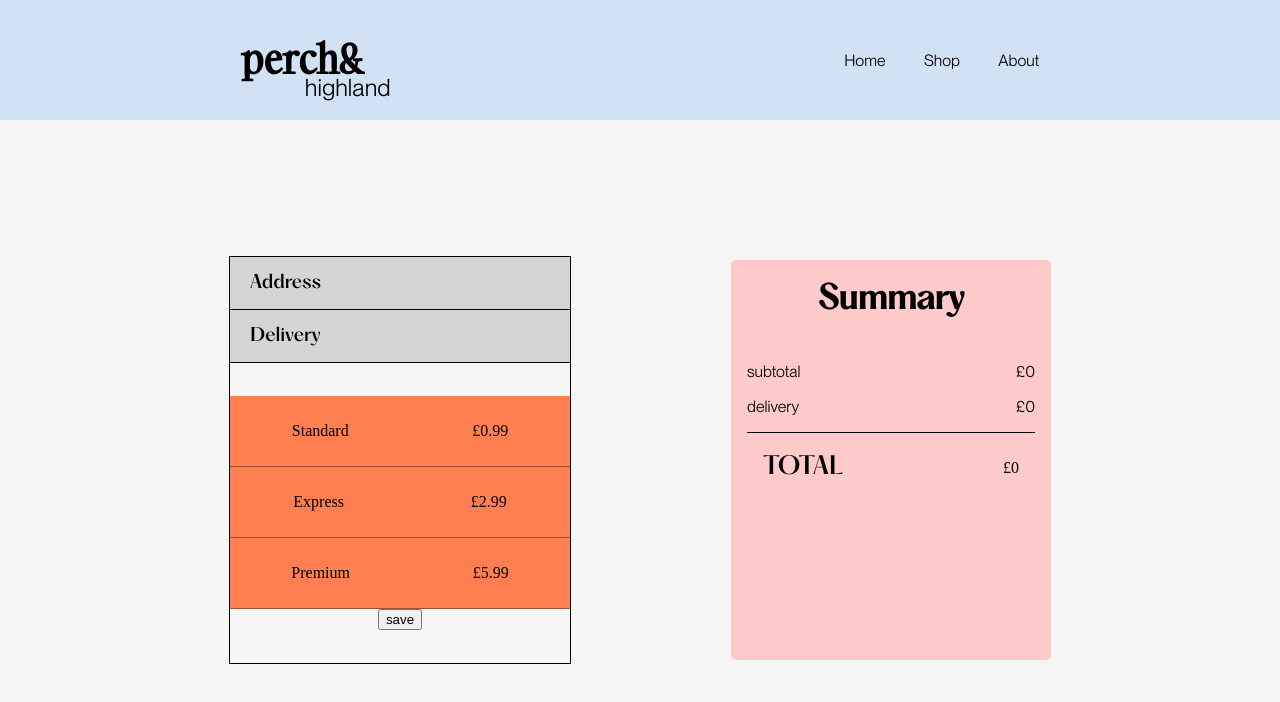
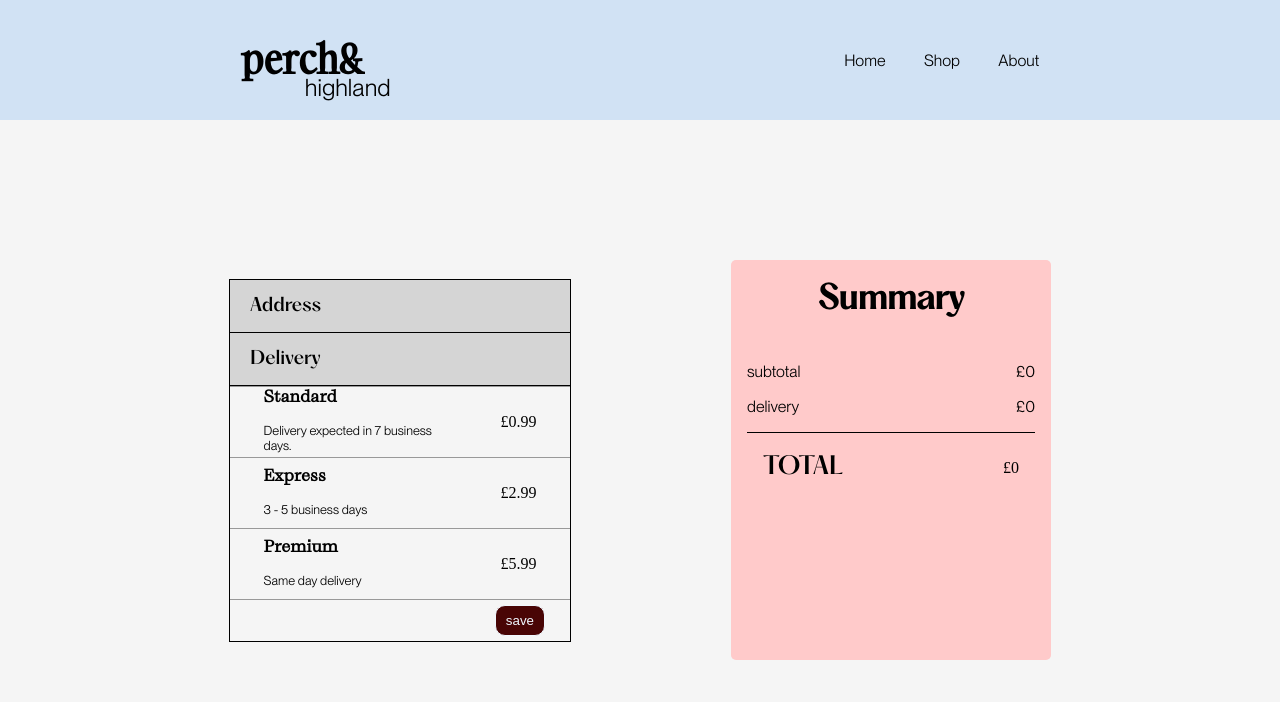
Before and after one commit to brian-david4/furniture-shop, a React (Vite) app in the folder furniture/: page /checkout/shipping-address in a window 1280 px wide. Both pictures are taken after a click on the button "Delivery". Shown: the top 702 px of the page. Built offline with nearby package versions, Linux system fonts and the light colour scheme; the HTML template or start-up script is replaced by a standard one; a web font is replaced by a local one.

Commit message:
DeliveryPrice details, styling

```diff
--- a/furniture/src/Components/DeliveryPrice/DeliveryPrice.tsx
+++ b/furniture/src/Components/DeliveryPrice/DeliveryPrice.tsx
@@ -6,9 +6,13 @@ const DeliveryPrice = () => {
   const cart = useContext(CartContext);
   const [activeDelivery, setActiveDelivery] = useState(0);
   const prices = [
-    { type: "Standard", detail: "", price: 99 },
-    { type: "Express", detail: "", price: 299 },
-    { type: "Premium", detail: "", price: 599 },
+    {
+      type: "Standard",
+      detail: "Delivery expected in 7 business days.",
+      price: 99,
+    },
+    { type: "Express", detail: "3 - 5 business days", price: 299 },
+    { type: "Premium", detail: "Same day delivery", price: 599 },
   ];
   return (
     <div className={styles.container}>
@@ -20,13 +24,17 @@ const DeliveryPrice = () => {
               className={styles.priceOptions}
               key={idx}
             >
-              <div className={styles.deliverytype}>{price.type}</div>
+              <div className={styles.typeDescription}>
+                <h4 className={styles.deliveryType}>{price.type}</h4>
+                <div className={styles.deliveryDescription}>{price.detail}</div>
+              </div>
               <div className={styles.deliveryPrice}>£{price.price / 100}</div>
             </div>
           </>
         ))}
       </div>
       <button
+        className={styles.saveButton}
         onClick={() => cart.setDeliveryPrice(prices[activeDelivery].price)}
       >
         save
--- a/furniture/src/Components/DeliveryPrice/delivPrice.module.css
+++ b/furniture/src/Components/DeliveryPrice/delivPrice.module.css
@@ -1,31 +1,60 @@
 .container {
   height: 20vh;
-  min-height: 300px;
+  min-height: 255px;
   /* max-width: 40vw;
   min-width: 340px; */
   width: 100%;
   display: flex;
   flex-direction: column;
-  justify-content: center;
-  align-items: center;
+  justify-content: start;
+  align-items: end;
 }
 .delivery {
   display: flex;
   flex-direction: column;
   align-items: center;
   justify-content: center;
-  /* gap: 5px; */
-  background-color: aqua;
   width: 100%;
 }
 .priceOptions {
   display: flex;
   height: 70px;
   width: 100%;
-  border-bottom: 1px solid rgba(0, 0, 0, 0.375);
+  border-top: 1px solid rgba(0, 0, 0, 0.375);
   user-select: none;
   cursor: pointer;
   justify-content: space-around;
   align-items: center;
-  background-color: coral;
+  overflow: hidden;
 }
+.typeDescription {
+  display: flex;
+  flex-direction: column;
+  align-items: start;
+  justify-content: center;
+  height: 100%;
+  width: 50%;
+}
+.deliveryType {
+  position: relative;
+  bottom: 10px;
+  font-family: "Grafier Regular";
+}
+.deliveryDescription {
+  position: relative;
+  bottom: 15px;
+  font-family: "Neue Montreal Book";
+  font-size: 0.8rem;
+}
+.priceOptions:last-child {
+  border-bottom: 1px solid rgba(0, 0, 0, 0.375);
+}
+.saveButton {
+  border-radius: 10px;
+  border: 1px solid;
+  margin-top: 5px;
+  margin-right: 25px;
+  padding: 7px 10px;
+  background-color: var(--cart-dark-red);
+  color: aliceblue;
+}
```
